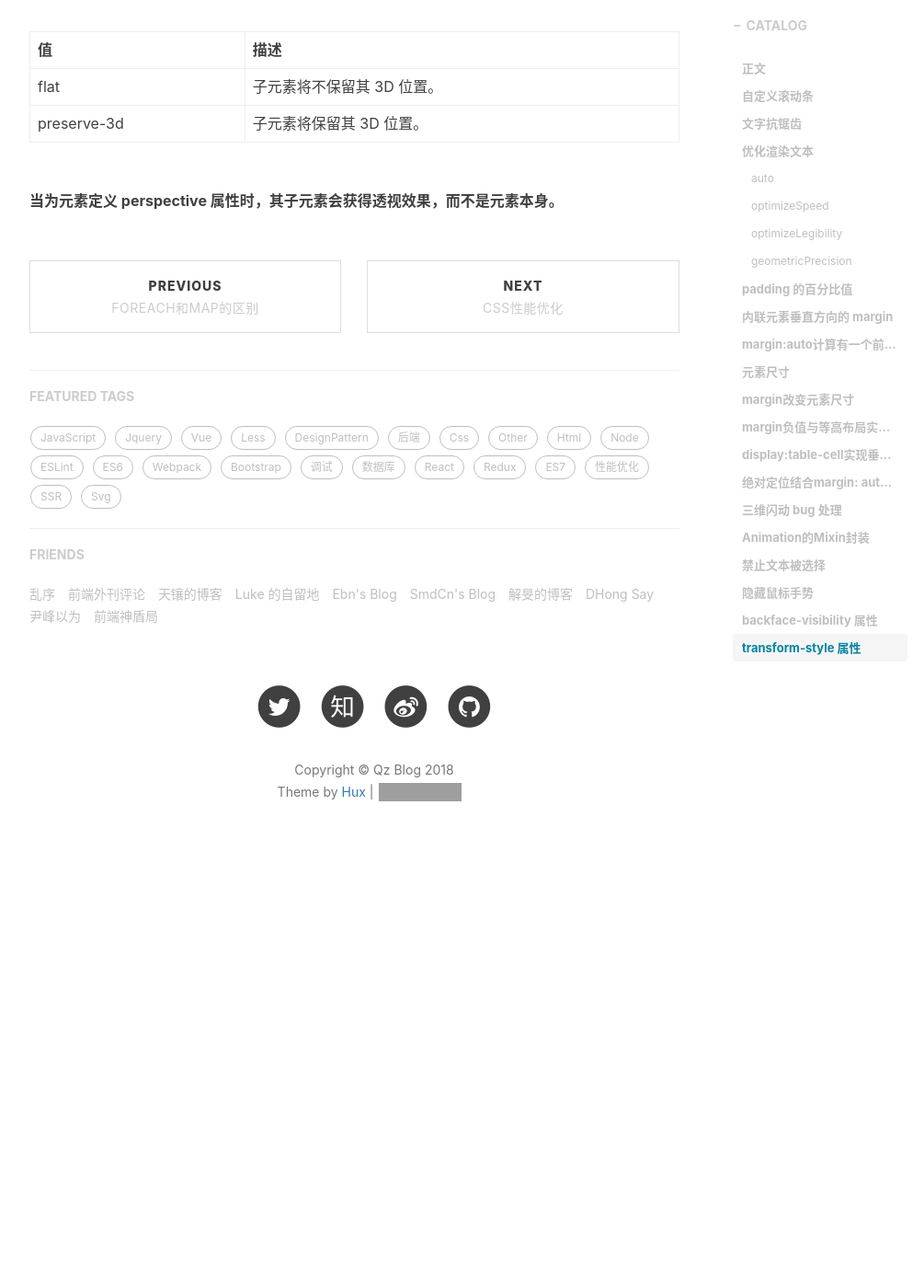
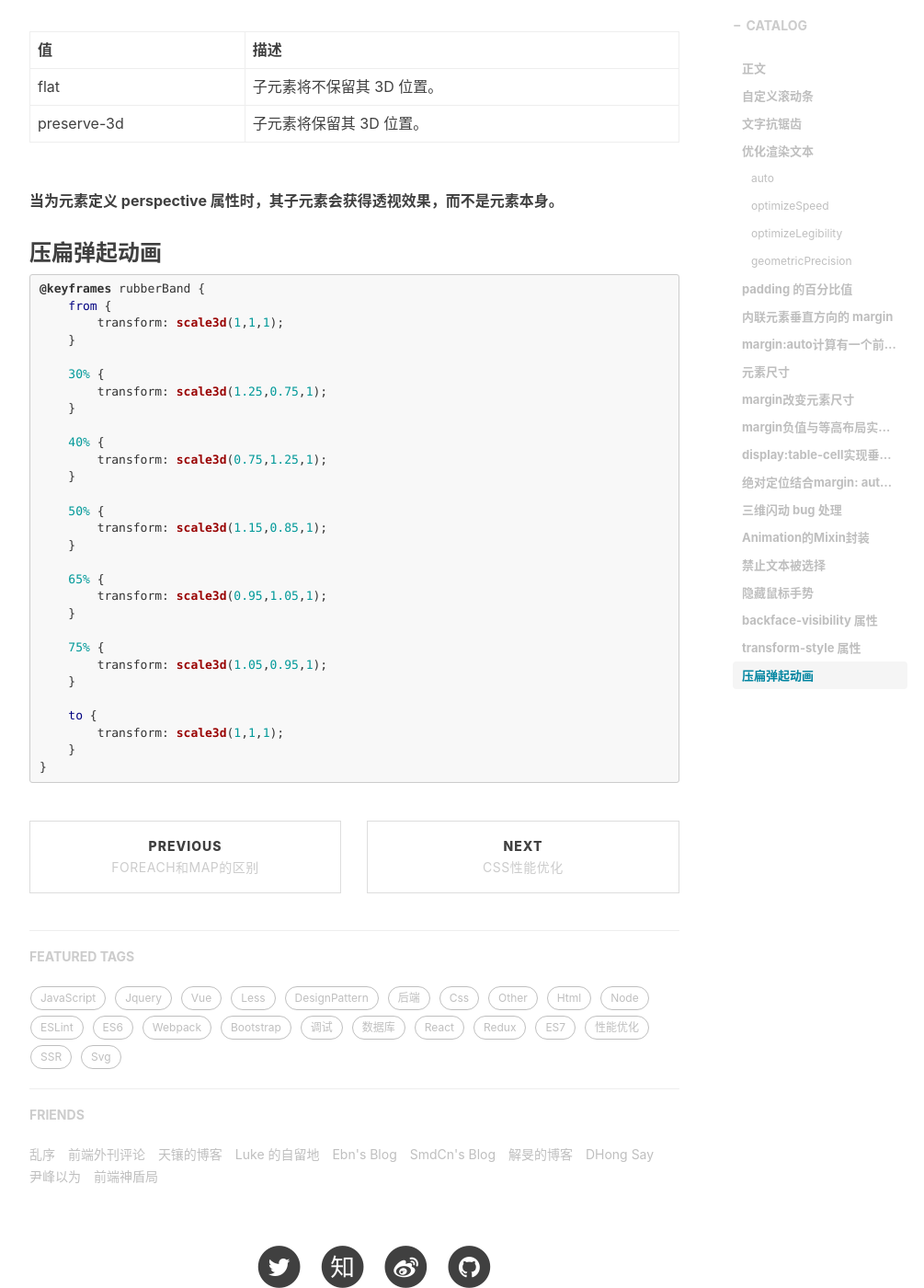
Before and after one commit to stephen-mi/QinZhen001.github.io, a Jekyll site: the page built from _posts/2018-07-23-短小精悍css代码-myblog.markdown, in a window 1280 px wide and 1400 px high, scrolled down 7013 px. Shown: the whole window at 92% size, without its empty margins (233-1238 px from the left). Built offline with Jekyll 4.4.1, drawn with Linux system fonts in a browser that asks for light colours; nearby versions of some CDN libraries; comment, search, counter and statistics services are not loaded; before the commit the page ends 7978 px from its top, so only the background shows below that; grey boxes are pictures that could not be loaded.

Commit message:
qz commit

````diff
--- a/_posts/2018-07-23-短小精悍css代码-myblog.markdown
+++ b/_posts/2018-07-23-短小精悍css代码-myblog.markdown
@@ -327,3 +327,38 @@
 
 
 **当为元素定义 perspective 属性时，其子元素会获得透视效果，而不是元素本身。**
+
+
+###  压扁弹起动画
+
+```css
+@keyframes rubberBand {
+    from {
+        transform: scale3d(1,1,1);
+    }
+
+    30% {
+        transform: scale3d(1.25,0.75,1);
+    }
+
+    40% {
+        transform: scale3d(0.75,1.25,1);
+    }
+
+    50% {
+        transform: scale3d(1.15,0.85,1);
+    }
+
+    65% {
+        transform: scale3d(0.95,1.05,1);
+    }
+
+    75% {
+        transform: scale3d(1.05,0.95,1);
+    }
+
+    to {
+        transform: scale3d(1,1,1);
+    }
+}
+```
````
Also changed, not shown: _posts/2018-09-21-postman相关-myblog.markdown (added, +81 -0 lines), _posts/2018-09-25-koa何时使用await next()-myblog.markdown (added, +80 -0 lines).
